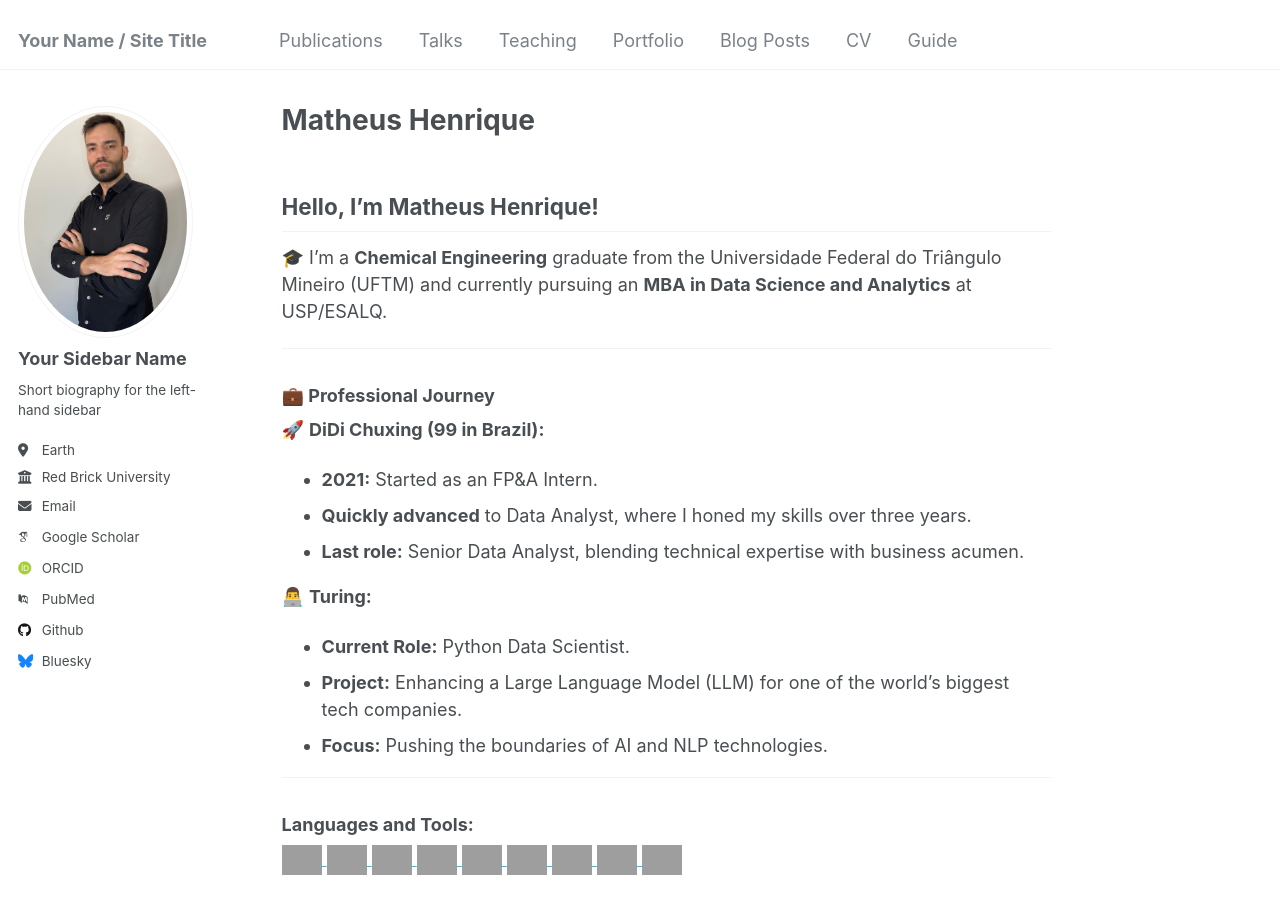
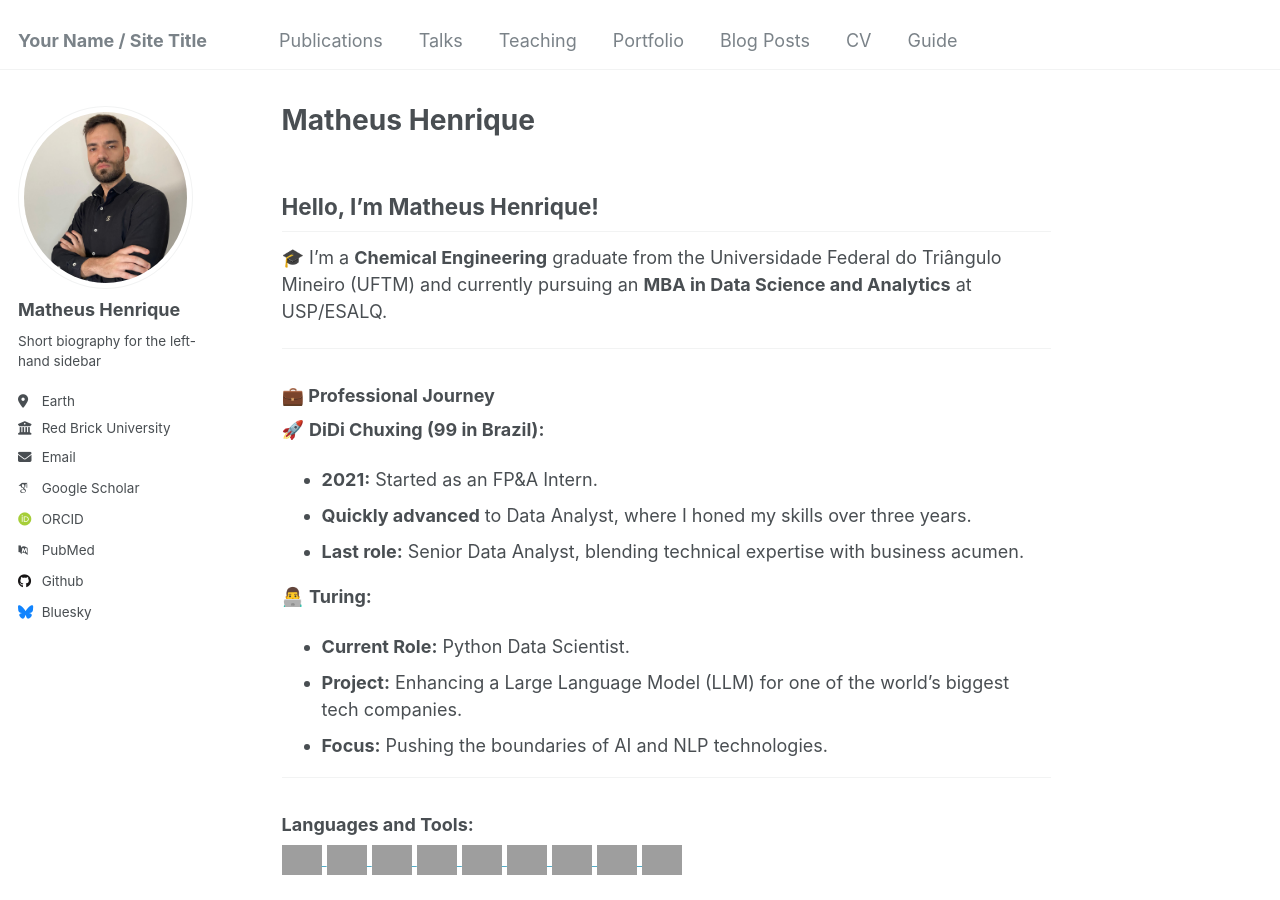
Before and after one commit to matheushbps/matheushbps.github.io, a Jekyll site: the page built from _pages/about.md, in a window 1280 px wide and 900 px high. Built offline with Jekyll 4.4.1, drawn with Linux system fonts in a browser that asks for light colours; some web fonts are replaced; grey boxes are pictures that could not be loaded.

Commit message:
3rd photo attempt

```diff
--- a/_config.yml
+++ b/_config.yml
@@ -22,7 +22,7 @@
 author:
   # Biographic information
   avatar           : "matheus_png.png"
-  name             : "Your Sidebar Name"
+  name             : "Matheus Henrique"
   pronouns         : # example: "she/her"
   bio              : "Short biography for the left-hand sidebar"
   location         : "Earth"
```
Also changed, not shown: images/matheus_png.png.
